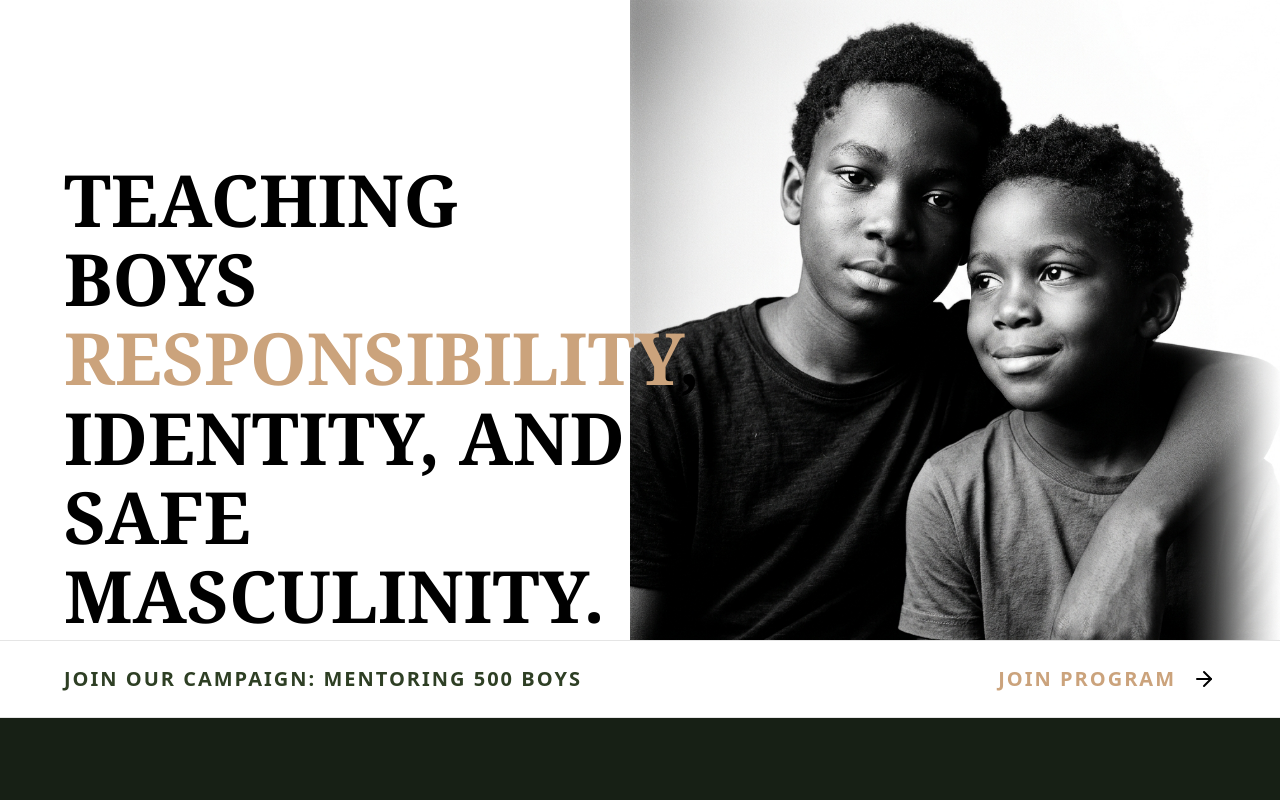
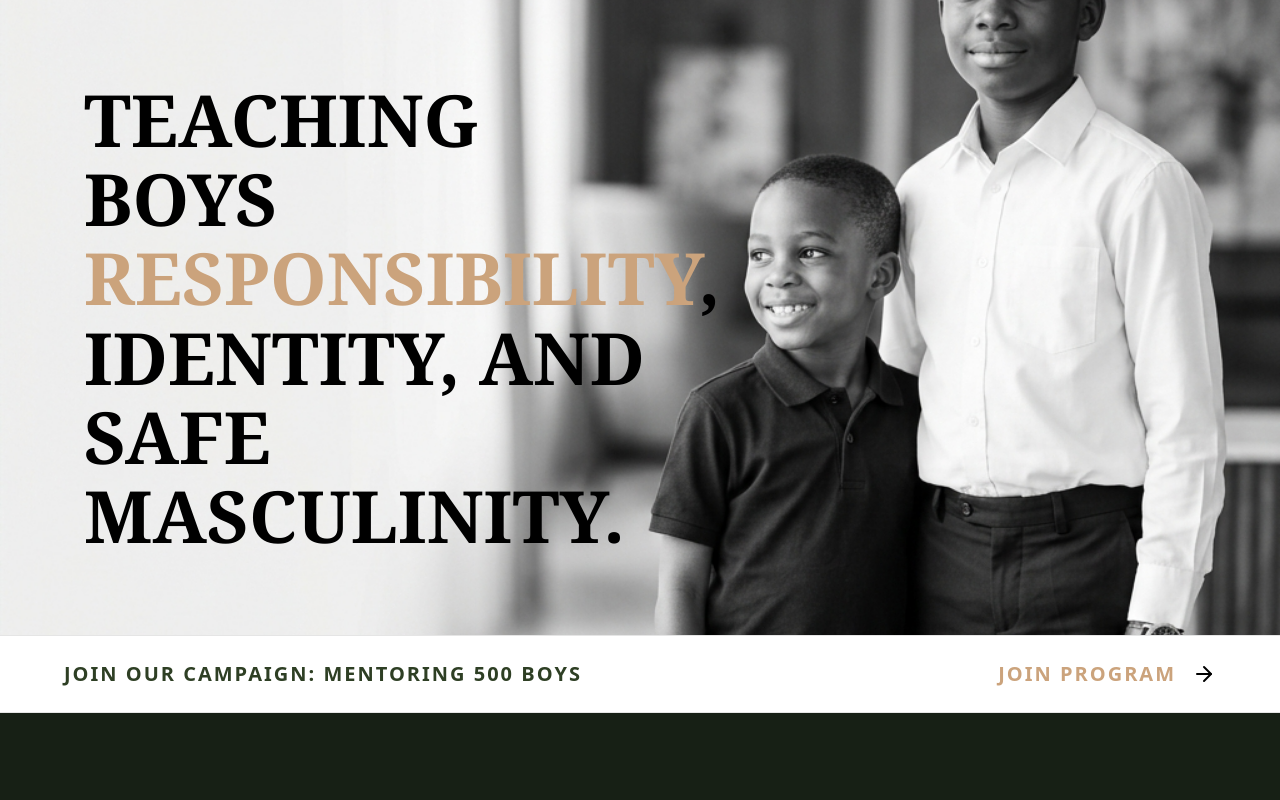
Before and after one commit to conditassociatesltd-gif/purposeful-builder, a Next.js app in the folder purposeful-builder/: page /mentorship in a window 1280 px wide. Shown: the top 800 px of the page. Built offline with nearby package versions, Linux system fonts and the light colour scheme.

Commit message:
Full-width B&W hero banner: dignified boys on right, text overlaid on left white space

```diff
--- a/purposeful-builder/app/mentorship/page.tsx
+++ b/purposeful-builder/app/mentorship/page.tsx
@@ -8,22 +8,21 @@ export default function MentorshipPage() {
     <main className="min-h-screen" style={{ background: "var(--parchment)", color: "var(--ink)" }}>
 
       {/* Hero Section */}
-      <section className="pb-0 pt-20 px-5 relative overflow-hidden" style={{ minHeight: "560px", background: "#fff" }}>
-        <div className="max-w-6xl mx-auto relative z-10" style={{ minHeight: "560px" }}>
-          <div className="max-w-xl pt-8 md:pt-20">
+      <section className="relative overflow-hidden" style={{ minHeight: "560px", background: "#fff" }}>
+        <Image
+          src="/images/mentorship_hero_banner.png"
+          fill
+          className="object-cover object-right"
+          alt="Two Nigerian boys — future leaders"
+          priority
+        />
+        <div className="max-w-6xl mx-auto px-5 relative z-10 flex items-center" style={{ minHeight: "560px" }}>
+          <div className="max-w-xl py-20">
             <h1 className="font-serif text-5xl md:text-7xl font-black uppercase leading-[1.1] text-black">
               Teaching boys <span className="text-[#cba37c]">responsibility</span>, identity, and safe masculinity.
             </h1>
           </div>
         </div>
-        <Image
-          src="/images/mentorship_hero_bw.png"
-          width={650}
-          height={560}
-          className="absolute right-0 bottom-0 object-contain z-0 pointer-events-none"
-          alt="Two Nigerian boys"
-          priority
-        />
       </section>
 
       {/* Banner 1 */}
```
Also changed, not shown: purposeful-builder/public/images/mentorship_hero_banner.png (added).
